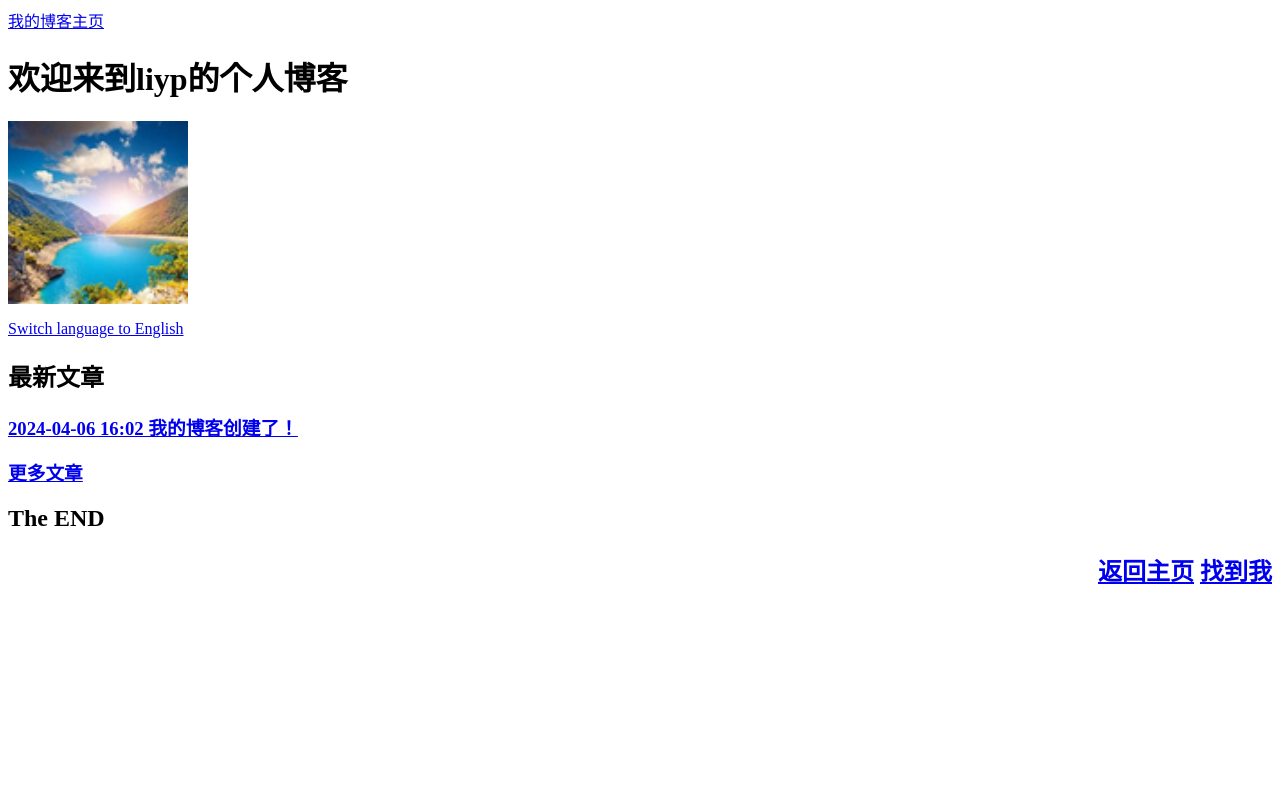
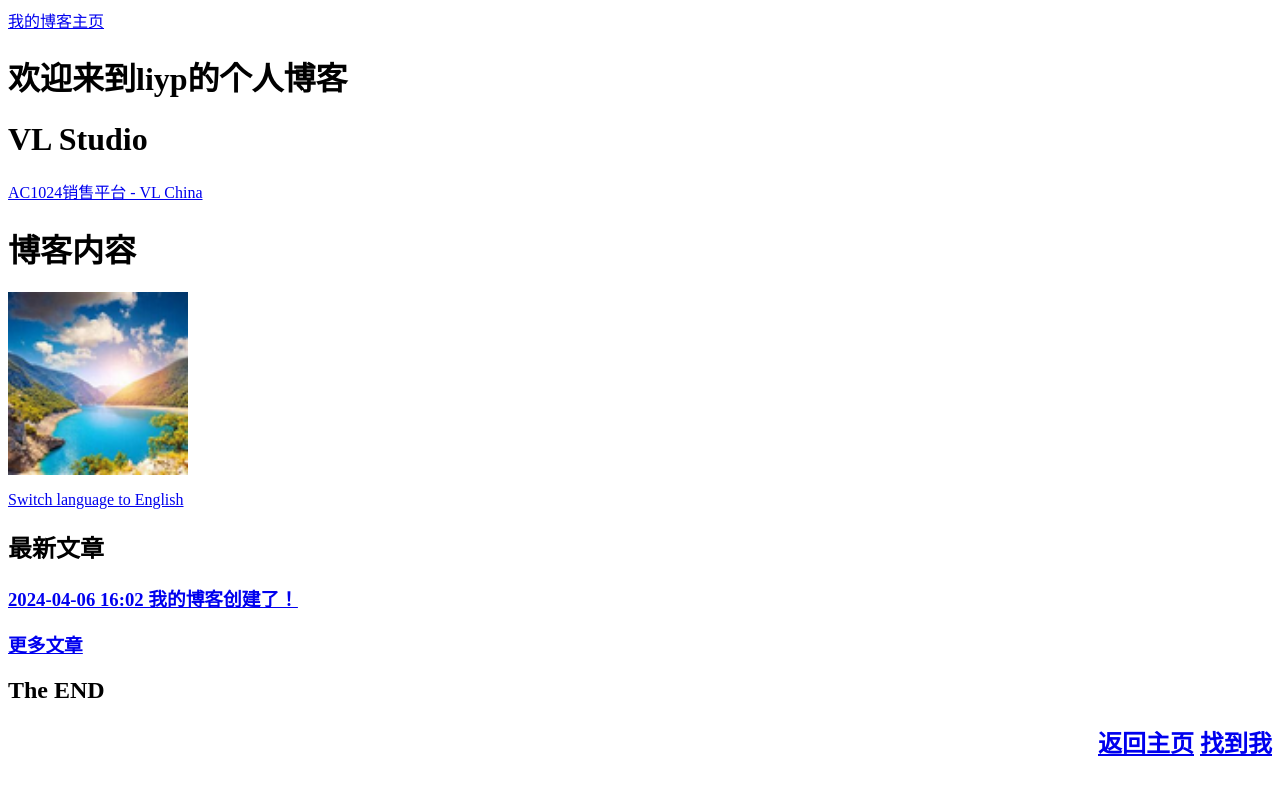
Before and after one commit to liyp0036/liyp0036.github.io, a plain HTML site: page index.html in a window 1280 px wide. Drawn offline with Linux system fonts and the light colour scheme.

Commit message:
Update index.html

```diff
--- a/index.html
+++ b/index.html
@@ -37,6 +37,9 @@ function MM_swapImage() { //v3.0
 </style>
 <body onLoad="MM_preloadImages('982056.png')">
     <h1> 欢迎来到liyp的个人博客 </h1>
+    <h1>VL Studio</h1>
+    <a href="varapps/ac1024.html">AC1024销售平台 - VL China</a>
+    <h1>博客内容</h1>
     <p><a href="https://liyp.mysxl.cn/" onMouseOut="MM_swapImgRestore()" onMouseOver="MM_swapImage('上线了','','982056.png',1)"><img src="982056.png" alt="上线了 博客" width="180" height="183" id="上线了"></a></p>
     <a href="index.en.html">Switch language to English</a>
 <h2> 最新文章 </h2>
```
